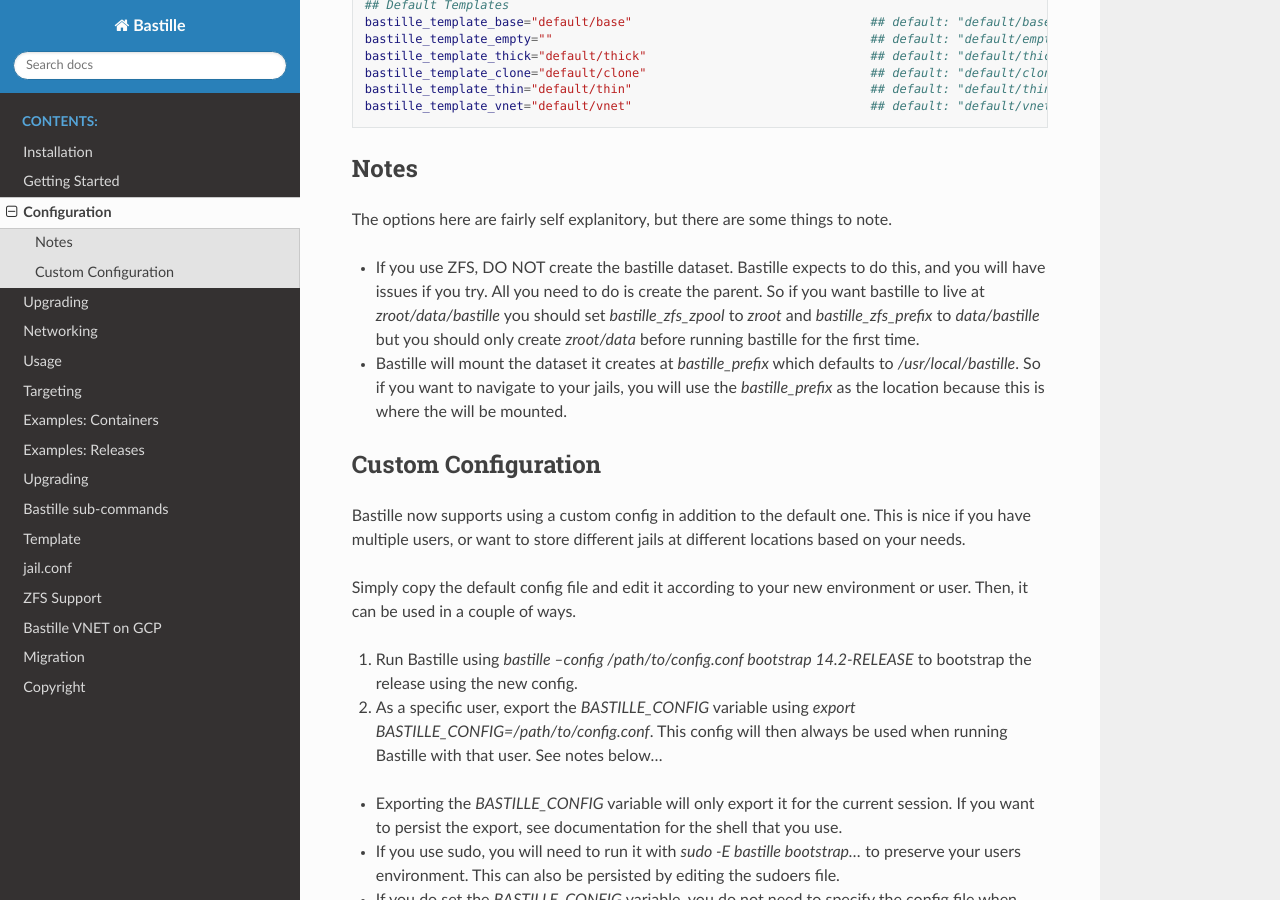
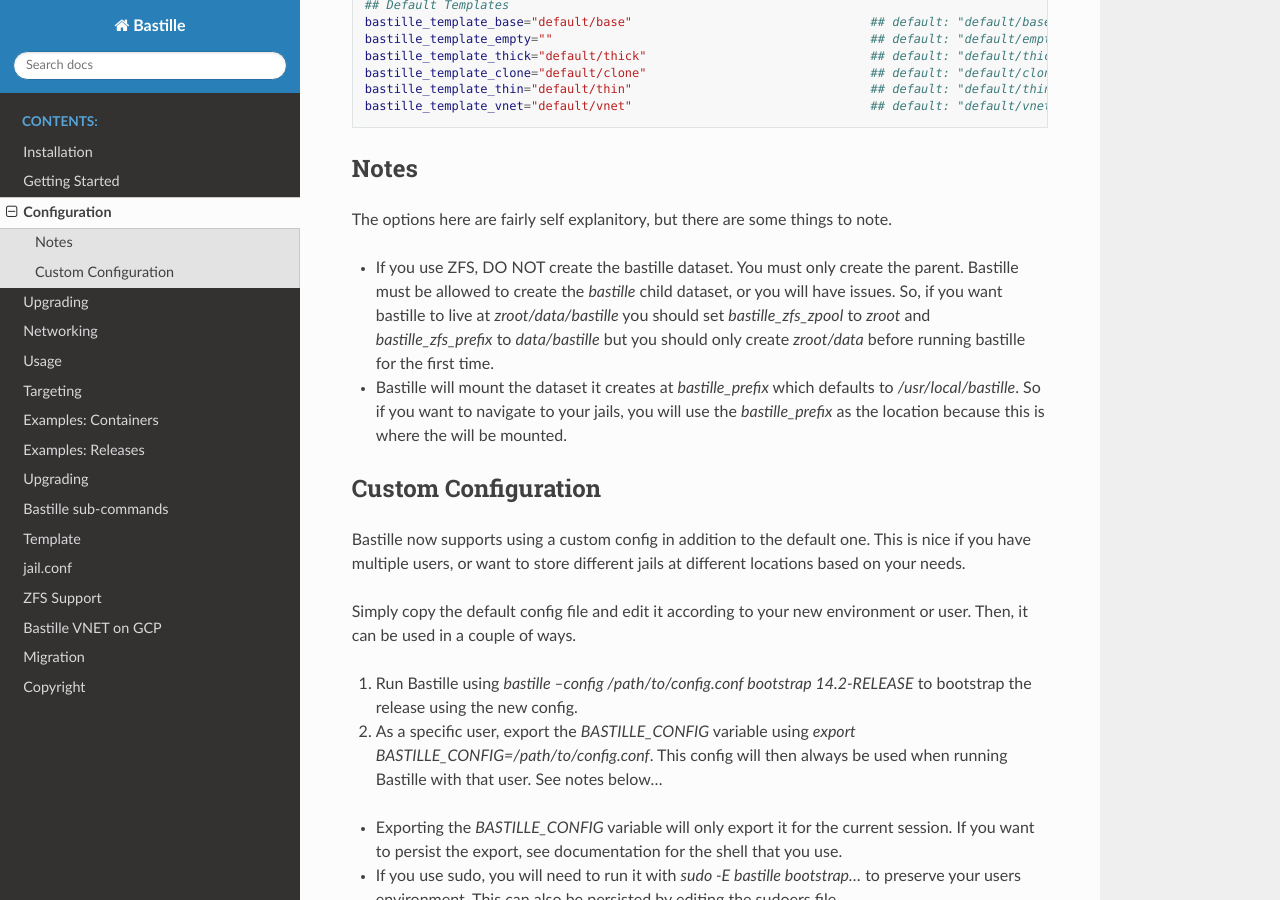
Before and after one commit to BastilleBSD/bastille, a Sphinx documentation site: the page built from docs/chapters/configuration.rst, in a window 1280 px wide and 900 px high, scrolled down 1368 px. Built offline with Sphinx 7.4.7 and the Read the Docs theme 3.1.0, drawn with Linux system fonts in a browser that asks for light colours.

Commit message:
docs: Fix wording on configuration

```diff
--- a/docs/chapters/configuration.rst
+++ b/docs/chapters/configuration.rst
@@ -83,7 +83,7 @@ Notes
 
 The options here are fairly self explanitory, but there are some things to note.
 
-* If you use ZFS, DO NOT create the bastille dataset. Bastille expects to do this, and you will have issues if you try. All you need to do is create the parent. So if you want bastille to live at `zroot/data/bastille` you should set `bastille_zfs_zpool` to `zroot` and `bastille_zfs_prefix` to `data/bastille` but you should only create `zroot/data` before running bastille for the first time.
+* If you use ZFS, DO NOT create the bastille dataset. You must only create the parent. Bastille must be allowed to create the `bastille` child dataset, or you will have issues. So, if you want bastille to live at `zroot/data/bastille` you should set `bastille_zfs_zpool` to `zroot` and `bastille_zfs_prefix` to `data/bastille` but you should only create `zroot/data` before running bastille for the first time.
 
 * Bastille will mount the dataset it creates at `bastille_prefix` which defaults to `/usr/local/bastille`. So if you want to navigate to your jails, you will use the `bastille_prefix` as the location because this is where the will be mounted.
 
```
